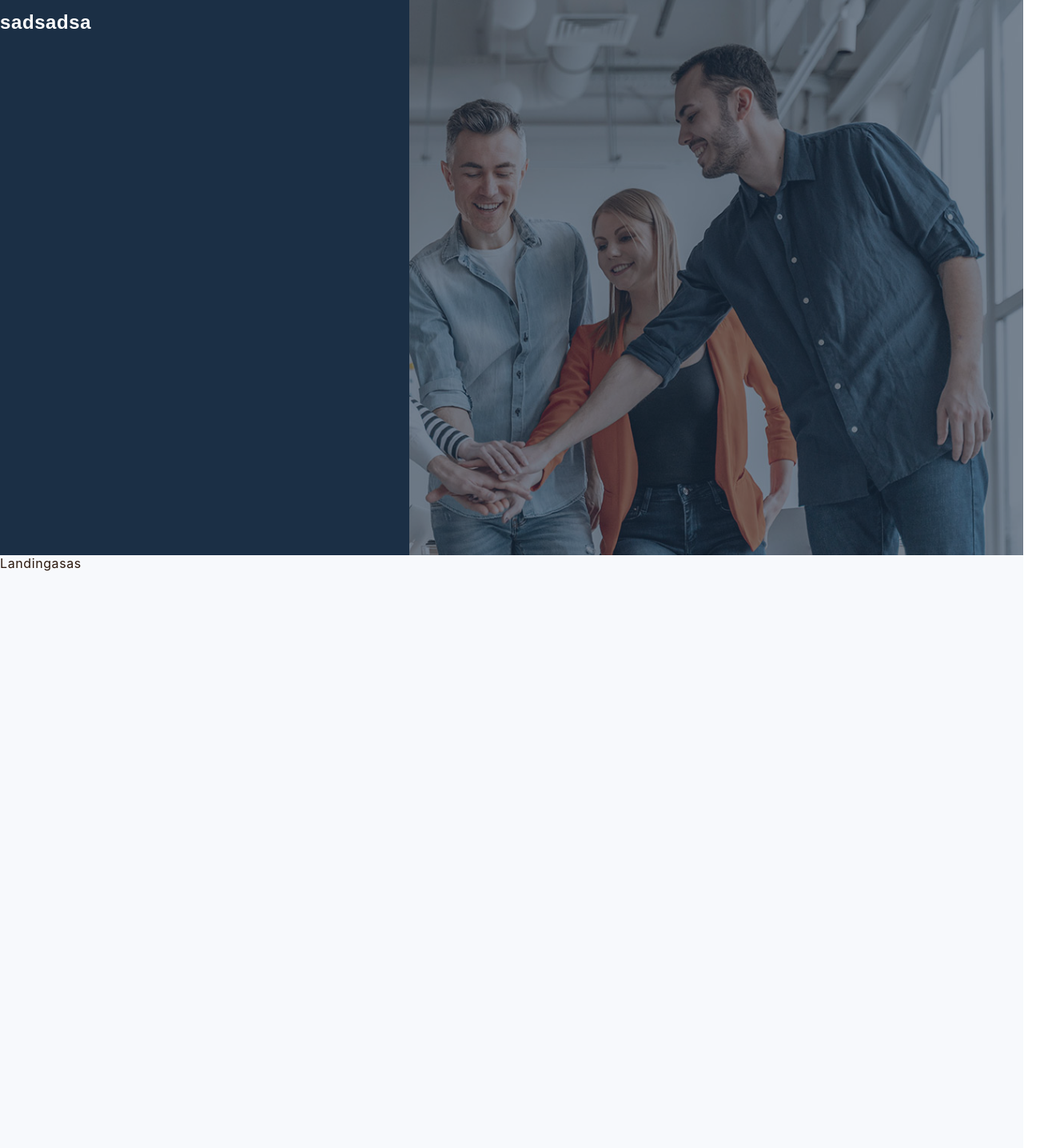
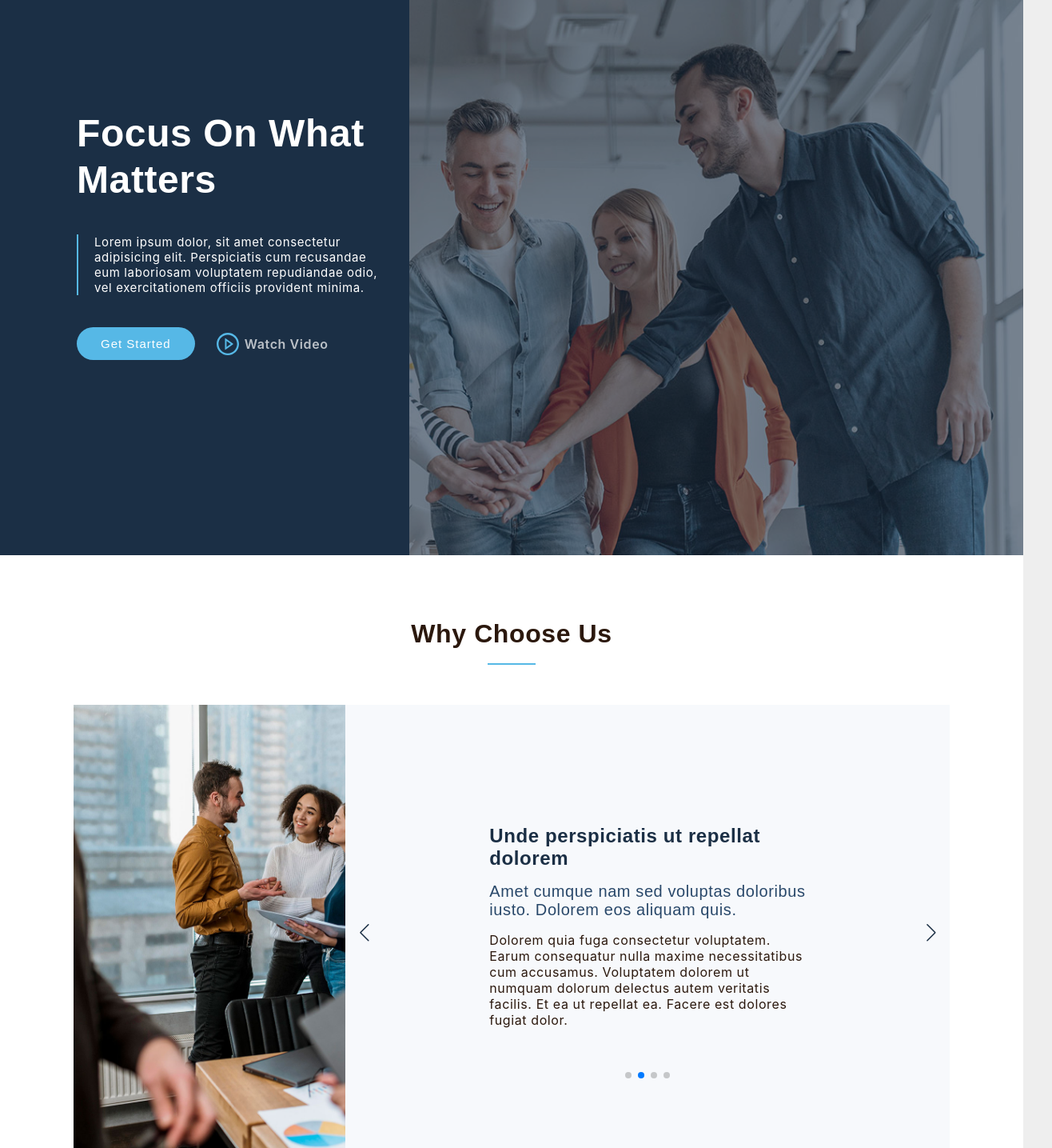
Before and after one commit to VadymStratiienko/nova, a React (Create React App) app: page / in a window 1280 px wide. Shown: the part 106-1541 px from the top of the page at 80% size, 1316 px wide, since content can reach past the window. Built offline with nearby package versions, Linux system fonts and the light colour scheme.

Commit message:
create slider

```diff
--- a/src/Components/Banner/view.tsx
+++ b/src/Components/Banner/view.tsx
@@ -1,6 +1,6 @@
 import styled from "styled-components";
 import HeroBg from "../../assets/img/hero-bg.jpg";
-
+import { AiOutlinePlayCircle } from "react-icons/ai";
 
 const Container = styled.section`
   width: 100%;
@@ -8,11 +8,9 @@ const Container = styled.section`
   background-attachment: fixed;
   background-size: cover;
   min-height: 100vh;
-  position: relative;
-  top: 0;
   padding: 120px 0;
-  background-size: 100% cover;
   z-index: 3;
+  display: flex;
   ::after {
     position: absolute;
     content: "";
@@ -29,24 +27,109 @@ const Container = styled.section`
   }
 `;
 const Row = styled.div`
+  --bs-gutter-x: 1.5rem;
+  --bs-gutter-y: 1;
   display: flex;
-opacity: 1;
+  align-items: center;
+  flex-wrap: wrap;
+  margin-top: calc(-1 * var(--bs-gutter-y));
+  margin-right: calc(-1.5 * var(--bs-gutter-x));
+  margin-left: calc(3.5 * var(--bs-gutter-x));
+
+  > * {
+    flex-shrink: 0;
+    width: 100%;
+    max-width: 100%;
+    padding-right: calc(var(--bs-gutter-x) * 0.5);
+    padding-left: calc(var(--bs-gutter-x) * 0.5);
+    margin-top: var(--bs-gutter-y);
+  }
+
+  blockquote {
     z-index: 1;
-`
+    color: #fff;
+    font-size: 15px;
+    font-family: var(--font-default);
+    border-left: 2px solid var(--color-primary);
+    margin: 40px 0;
+  }
+`;
 const H2 = styled.h2`
   opacity: 1;
   z-index: 1;
   color: #fff;
+  font-size: 48px;
+  font-weight: 700;
+  line-height: 1.2;
+  font-family: var(--font-secondary);
+`;
 
+const Text = styled.p`
+  color: #fff;
+  z-index: 1;
+  margin-left: 20px;
+`;
+
+const Col = styled.div`
+  z-index: 1;
+  width: 33.33333333%;
+`;
+const BlockBtn = styled.div`
+display: flex;
 `
+const ButtonStart = styled.a`
+  cursor: pointer;
+  font-family: var(--font-secondary);
+  font-weight: 500;
+  font-size: 15px;
+  letter-spacing: 1px;
+  display: inline-block;
+  padding: 12px 30px;
+  border-radius: 50px;
+  transition: 0.5s;
+  color: #fff;
+  background: var(--color-primary);
+`;
+const Play = styled(AiOutlinePlayCircle)`
+  height: 32px;
+  width: 32px;
+  color: var(--color-primary);
+  margin-right: 5px;
+`;
+const BtnPlay = styled.a`
+display: flex !important;
+align-items: center;
+  font-size: 16px;
+  transition: 0.5s;
+  margin-left: 25px;
+  color: rgba(255, 255, 255, 0.7);
+  font-weight: 600;
+  text-decoration: none;
+`;
 
 const Banner = () => {
   return (
     <Container>
       <Row>
-          <H2>sadsadsa</H2>
+        <Col>
+          <H2>Focus On What Matters</H2>
+          <blockquote>
+            <Text>
+              Lorem ipsum dolor, sit amet consectetur adipisicing elit.
+              Perspiciatis cum recusandae eum laboriosam voluptatem repudiandae
+              odio, vel exercitationem officiis provident minima.
+            </Text>
+          </blockquote>
+          <BlockBtn>
+            <ButtonStart>Get Started</ButtonStart>
+            <BtnPlay href="#">
+              {" "}
+              <Play />
+              <span>Watch Video</span>
+            </BtnPlay>
+          </BlockBtn>
+        </Col>
       </Row>
-
     </Container>
   );
 };
--- a/src/Components/Landing/view.tsx
+++ b/src/Components/Landing/view.tsx
@@ -1,14 +1,90 @@
-import React from "react";
 import styled from "styled-components";
+import BgImg from "../../assets/img/why-us-bg.jpg";
+import Slider from "../Slider/view";
 
 const Container = styled.section`
-position: relative;
+  position: relative;
   min-height: 100vh;
-  z-index:20;
-  background-color: #f7f9fc;
+  background-color: white;
+  overflow: hidden;
+  padding: 80px 0;
+  --bs-gutter-x: 1.5rem;
+  --bs-gutter-y: 0;
+  width: 100%;
+  padding-right: calc(var(--bs-gutter-x) * 0.5);
+  padding-left: calc(var(--bs-gutter-x) * 0.5);
+  margin-right: auto;
+  margin-left: auto;
 `;
+const Wrapper = styled.div`
+  padding-bottom: 0;
+`;
+const SectionDiv = styled.div`
+  text-align: center;
+  padding-bottom: 30px;
+`;
+
+const SectionHeader = styled.h2`
+  font-size: 32px;
+  font-weight: 600;
+  margin-bottom: 20px;
+  padding-bottom: 20px;
+  position: relative;
+
+  ::after {
+    content: "";
+    position: absolute;
+    display: block;
+    width: 60px;
+    height: 2px;
+    background: var(--color-primary);
+    left: 0;
+    right: 0;
+    bottom: 0;
+    margin: auto;
+  }
+`;
+
+const BlockSlider = styled.div`
+  display: flex;
+  flex-direction: row;
+  padding: 0 12px;
+  margin: 0 100px;
+  justify-content: center;
+`;
+const BgImgDiv = styled.div`
+  background-image: url("${BgImg}");
+  min-height: 500px;
+  height: 570px;
+  background-size: cover;
+  flex: 0 0 auto;
+  width: 33%;
+`;
+
 const Landing = () => {
-  return <Container>Landingasas</Container>;
+  return (
+    <>
+    <Container>
+      <Wrapper>
+        <SectionDiv>
+          <SectionHeader>Why Choose Us</SectionHeader>
+        </SectionDiv>
+        <BlockSlider>
+          <BgImgDiv />
+          <div>
+            <Slider />
+          </div>
+        </BlockSlider>
+        </Wrapper>
+        </Container>
+        <SectionDiv>
+          <Container>
+          <SectionHeader>Our Services</SectionHeader>
+          </Container>
+        </SectionDiv>
+        </>
+
+  );
 };
 
 export default Landing;
--- /dev/null
+++ b/src/Components/Slider/styles.css
@@ -0,0 +1,78 @@
+#app {
+  height: 100%;
+}
+html,
+body {
+  position: relative;
+  height: 100%;
+}
+
+body {
+  background: #eee;
+  font-family: Helvetica Neue, Helvetica, Arial, sans-serif;
+  font-size: 14px;
+  color: #000;
+  margin: 0;
+  padding: 0;
+}
+
+.swiper {
+  width: 100%;
+  height: 100%;
+  max-width: 756px;
+  background-color: #f7f9fc;
+}
+
+.swiper-slide {
+  text-align: center;
+  font-size: 18px;
+  background: #f7f9fc;
+  transform: scale(8, 6);
+  overflow: hidden;
+  /* Center slide text vertically */
+  display: -webkit-box;
+  display: -ms-flexbox;
+  display: -webkit-flex;
+  display: flex;
+  -webkit-box-pack: center;
+  -ms-flex-pack: center;
+  -webkit-justify-content: center;
+  justify-content: center;
+  -webkit-box-align: center;
+  -ms-flex-align: center;
+  -webkit-align-items: center;
+  align-items: center;
+  padding-right: calc(var(--bs-gutter-x) * 7.5);
+  padding-left: calc(var(--bs-gutter-x) * 7.5);
+}
+
+.swiper-slide img {
+  display: block;
+  width: 100%;
+  height: 100%;
+  object-fit: cover;
+}
+
+.swiper-button-next {
+  color: var(--color-secondary);
+  font-size: 12px;
+}
+.swiper-button-next::after {
+  font-size: 22px;
+}
+
+.swiper-button-prev {
+  color: var(--color-secondary);
+}
+
+.swiper-button-prev::after {
+  font-size: 22px;
+}
+.swiper-horizontal > .swiper-pagination-bullets,
+.swiper-pagination-bullets.swiper-pagination-horizontal,
+.swiper-pagination-custom,
+.swiper-pagination-fraction {
+  bottom: 100px;
+  left: 0;
+  width: 100%;
+}
--- /dev/null
+++ b/src/Components/Slider/view.tsx
@@ -0,0 +1,117 @@
+import { Swiper, SwiperSlide } from "swiper/react";
+import "swiper/css";
+import "swiper/css/pagination";
+import "swiper/css/navigation";
+import { Autoplay, Pagination, Navigation } from "swiper";
+import "./styles.css";
+import styled from "styled-components";
+
+const H3 = styled.h3`
+  font-size: 24px;
+  font-weight: 700;
+  color: var(--color-secondary);
+  text-align: left;
+  margin-bottom: 16px;
+`;
+const H4 = styled.h4`
+  font-size: 20px;
+  font-weight: 400;
+  color: #29486a;
+  font-family: var(--font-secondary);
+  text-align: left;
+  margin-bottom: 16px;
+`;
+const Text = styled.p`
+ font-size: 16px;
+  text-align: left;
+  margin-bottom: 16px;
+`;
+const Block = styled.div`
+  display: flex;
+  flex-direction: column;
+  flex-wrap: wrap;
+  justify-content: center;
+`;
+
+const Slider = () => {
+  return (
+    <>
+      <Swiper
+        spaceBetween={30}
+        centeredSlides={true}
+        loop={true}
+        autoplay={{
+          delay: 4000,
+          disableOnInteraction: false,
+        }}
+        pagination={{
+          clickable: true,
+        }}
+        navigation={true}
+        modules={[Autoplay, Pagination, Navigation]}
+        className="mySwiper"
+      >
+        <SwiperSlide >
+          <Block>
+            <H3>Let's grow your business together</H3>
+            <H4>
+              Optio reiciendis accusantium iusto architecto at quia minima
+              maiores quidem, dolorum.
+            </H4>
+            <Text>
+              Lorem ipsum dolor sit amet consectetur adipisicing elit.
+              Repellendus, ipsam perferendis asperiores explicabo vel tempore
+              velit totam, natus nesciunt accusantium dicta quod quibusdam ipsum
+              maiores nobis non, eum. Ullam reiciendis dignissimos laborum aut,
+              magni voluptatem velit doloribus quas sapiente optio.
+            </Text>
+          </Block>
+        </SwiperSlide>
+        <SwiperSlide>
+          <Block>
+            <H3>Unde perspiciatis ut repellat dolorem</H3>
+            <H4>
+              Amet cumque nam sed voluptas doloribus iusto. Dolorem eos aliquam
+              quis.
+            </H4>
+            <Text>
+              Dolorem quia fuga consectetur voluptatem. Earum consequatur nulla
+              maxime necessitatibus cum accusamus. Voluptatem dolorem ut numquam
+              dolorum delectus autem veritatis facilis. Et ea ut repellat ea.
+              Facere est dolores fugiat dolor.
+            </Text>
+          </Block>
+        </SwiperSlide>
+        <SwiperSlide>
+          <Block>
+            <H3>Aliquid non alias minus</H3>
+            <H4>
+              Necessitatibus voluptatibus explicabo dolores a vitae voluptatum.
+            </H4>
+            <Text>
+              Neque voluptates aut. Soluta aut perspiciatis porro deserunt.
+              Voluptate ut itaque velit. Aut consectetur voluptatem aspernatur
+              sequi sit laborum. Voluptas enim dolorum fugiat aut.
+            </Text>
+          </Block>
+        </SwiperSlide>
+        <SwiperSlide>
+          <Block>
+            <H3>Necessitatibus suscipit non voluptatem quibusdam</H3>
+            <H4>
+              Tempora quos est ut quia adipisci ut voluptas. Deleniti laborum
+              soluta nihil est. Eum similique neque autem ut.
+            </H4>
+            <Text>
+              Ut rerum et autem vel. Et rerum molestiae aut sit vel incidunt sit
+              at voluptatem. Saepe dolorem et sed voluptate impedit. Ad et qui
+              sint at qui animi animi rerum.
+            </Text>
+          </Block>
+        </SwiperSlide>
+      </Swiper>
+    </>
+  );
+};
+
+export default Slider;
--- a/src/styles/global.tsx
+++ b/src/styles/global.tsx
@@ -26,10 +26,7 @@ body{
   margin: 0;
   padding: 0;
   //height:200vh;
-
-
-
-
+  color: var(--color-default);
   font-family: -apple-system,BlinkMacSystemFont,"Segoe UI",Roboto,Helvetica,Arial,sans-serif,"Apple Color Emoji","Segoe UI Emoji","Segoe UI Symbol";
   font-family: var(--font-default);
   color: var(--color-default);
```
Also changed, not shown: package.json (+9 -0 lines), 1 other file (tests, documents, lock files or other folders). Lines whose indentation alone changed are shown as unchanged.
